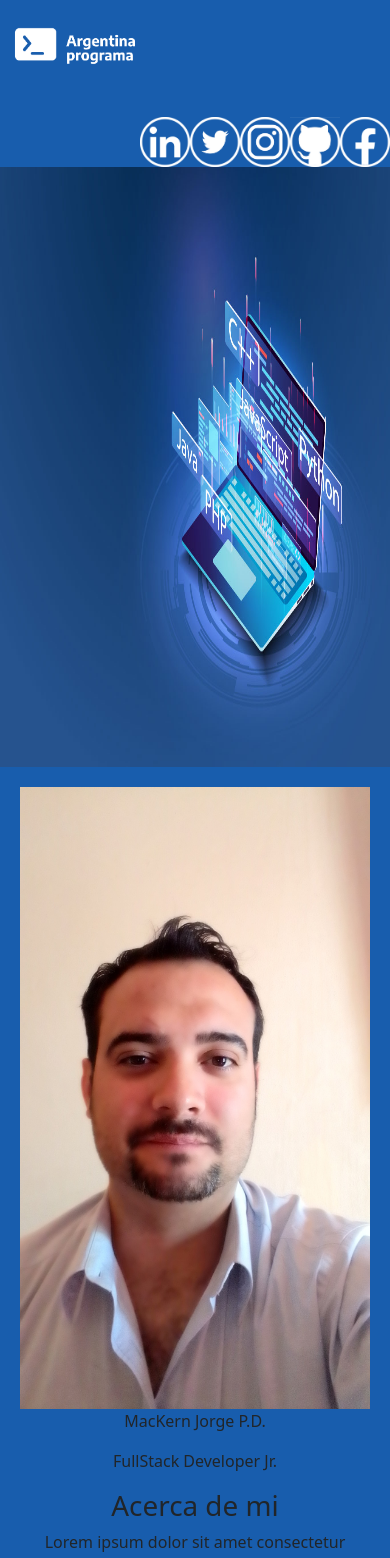
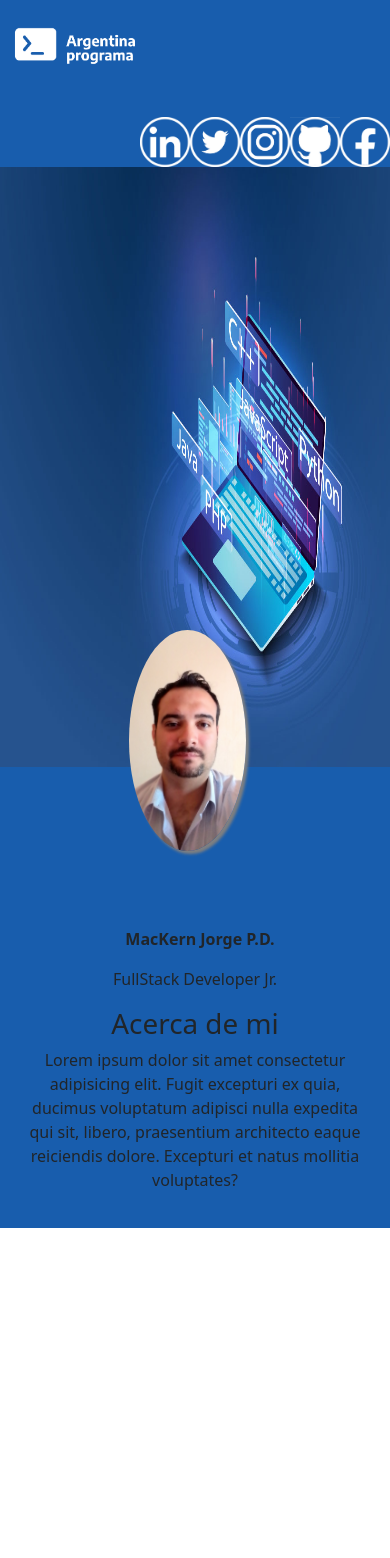
Before and after one commit to jmackern/PFMac, an Angular app in the folder pfmac/: page / in a window 390 px wide. Shown: the top 1558 px of the page. After the commit the page ends 1228 px from the top, so only its background shows below. Built offline with nearby package versions, Linux system fonts and the light colour scheme.

Commit message:
photo center

```diff
--- a/pfmac/src/app/components/acercade/acercade.component.css
+++ b/pfmac/src/app/components/acercade/acercade.component.css
@@ -16,5 +16,17 @@ div{
         width: 15%;
         border-radius: 100%;
         box-shadow: 3px 3px 3px grey;
+        left: 3%;
+        top: 600px;
     }
 }
+@media (max-width: 575px){
+    #fotodeperfil {
+        position: absolute;
+        width: 30%;
+        border-radius: 100%;
+        box-shadow: 3px 3px 3px grey;
+        left: 33%;
+        top: 630px;
+    }
+}
--- a/pfmac/src/app/components/acercade/acercade.component.html
+++ b/pfmac/src/app/components/acercade/acercade.component.html
@@ -1,10 +1,10 @@
 <div class="row">
     <div class= "col-xs-12 col-sm-2 col-md-2 col-lg-2">
     <img alt="null" src="../../../assets/perfilfoto.jpg"
-    class = "img-fluid">
+    class = "img-fluid" id="fotodeperfil">
     </div>
     <div class= "col-xs-12 col-sm-2 col-md-2 col-lg-2">
-        <p>MacKern Jorge P.D.</p>
+        <p id="nombre">MacKern Jorge P.D.</p>
         <p>FullStack Developer Jr.</p>
     </div>
     <div class= "col-xs-12 col-sm-8 col-md-8 col-lg-8">
```
Also changed, not shown: pfmac/src/assets/perfilfoto.jpg.
